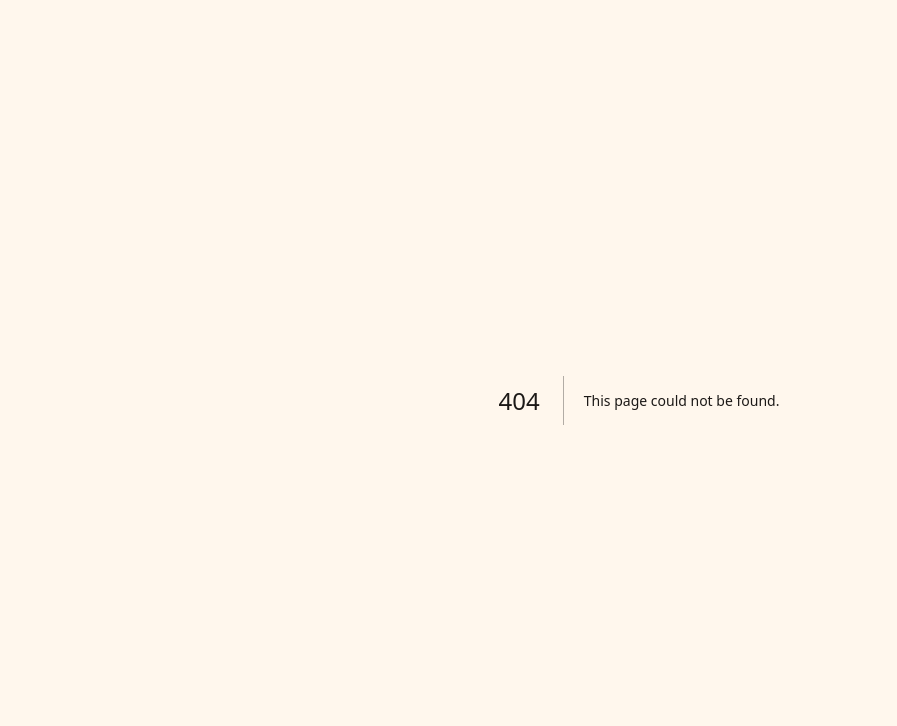
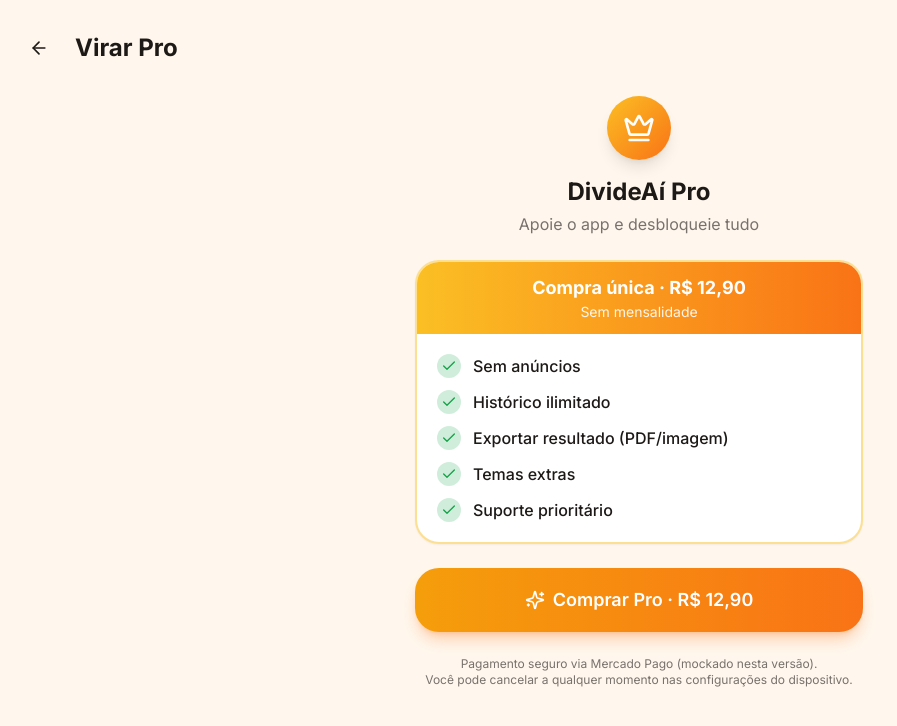
Before and after one commit to admsouzacode-ops/divideai, a Next.js app: page /pro in a window 1280 px wide. Before the commit this address had no page. Shown: the top 726 px of the page, without its empty margins (1-898 px from the left). Built offline with nearby package versions, Linux system fonts and the light colour scheme.

Commit message:
feat: add Histórico and Pro paywall pages

```diff
--- /dev/null
+++ b/src/app/historico/page.tsx
@@ -0,0 +1,124 @@
+"use client";
+
+import { useEffect, useState } from "react";
+import Link from "next/link";
+import { ArrowLeft, History, Trash2, Flame, Receipt } from "lucide-react";
+import { Button } from "@/components/ui/button";
+import { Card, CardContent } from "@/components/ui/card";
+import { formatCurrency } from "@/lib/utils";
+import { getHistory, clearHistory, getPreferences } from "@/lib/storage";
+import type { SplitHistoryItem } from "@/types";
+
+export default function HistoricoPage() {
+  const [history, setHistory] = useState<SplitHistoryItem[]>([]);
+  const [isPro, setIsPro] = useState(false);
+
+  useEffect(() => {
+    setHistory(getHistory());
+    setIsPro(getPreferences().isPro);
+  }, []);
+
+  const handleClear = () => {
+    if (confirm("Tem certeza que deseja limpar todo o histórico?")) {
+      clearHistory();
+      setHistory([]);
+    }
+  };
+
+  return (
+    <main className="min-h-dvh px-4 py-6 safe-bottom">
+      <div className="mb-6 flex items-center justify-between">
+        <div className="flex items-center gap-3">
+          <Link href="/">
+            <Button variant="ghost" size="icon" className="rounded-full">
+              <ArrowLeft className="h-5 w-5" />
+            </Button>
+          </Link>
+          <div>
+            <h1 className="text-2xl font-bold">Histórico</h1>
+            <p className="text-sm text-muted-foreground">
+              {isPro ? "Ilimitado (Pro)" : "Últimas 5 (Free)"}
+            </p>
+          </div>
+        </div>
+        {history.length > 0 && (
+          <Button variant="ghost" size="sm" onClick={handleClear} className="text-secondary gap-1">
+            <Trash2 className="h-4 w-4" />
+            Limpar
+          </Button>
+        )}
+      </div>
+
+      <div className="mx-auto max-w-md space-y-3">
+        {history.length === 0 ? (
+          <Card className="py-12">
+            <CardContent className="flex flex-col items-center text-center gap-3">
+              <History className="h-12 w-12 text-muted-foreground/50" />
+              <p className="text-muted-foreground">
+                Nenhuma divisão salva ainda.
+              </p>
+              <Link href="/">
+                <Button variant="outline">Fazer a primeira divisão</Button>
+              </Link>
+            </CardContent>
+          </Card>
+        ) : (
+          history.map((item) => (
+            <Card key={item.id} className="overflow-hidden">
+              <CardContent className="p-4 flex items-center gap-4">
+                <div
+                  className={`flex h-12 w-12 shrink-0 items-center justify-center rounded-2xl ${
+                    item.mode === "bbq"
+                      ? "bg-primary/10 text-primary"
+                      : "bg-stone-100 text-stone-600 dark:bg-stone-800"
+                  }`}
+                >
+                  {item.mode === "bbq" ? (
+                    <Flame className="h-6 w-6" />
+                  ) : (
+                    <Receipt className="h-6 w-6" />
+                  )}
+                </div>
+                <div className="flex-1 min-w-0">
+                  <p className="font-semibold truncate">{item.title}</p>
+                  <p className="text-sm text-muted-foreground">
+                    {item.peopleCount} pessoas ·{" "}
+                    {new Date(item.createdAt).toLocaleDateString("pt-BR", {
+                      day: "2-digit",
+                      month: "short",
+                      hour: "2-digit",
+                      minute: "2-digit",
+                    })}
+                  </p>
+                </div>
+                <div className="text-right">
+                  <p className="font-bold text-primary">
+                    {formatCurrency(item.total)}
+                  </p>
+                  <p className="text-xs text-muted-foreground capitalize">
+                    {item.mode === "bbq" ? "Churrasco" : "Normal"}
+                  </p>
+                </div>
+              </CardContent>
+            </Card>
+          ))
+        )}
+
+        {!isPro && history.length >= 5 && (
+          <Card className="border-amber-300 bg-amber-50 dark:bg-amber-950/30 dark:border-amber-800">
+            <CardContent className="p-4 text-center">
+              <p className="text-sm text-amber-800 dark:text-amber-200 mb-3">
+                Limite do plano Free atingido. Faça upgrade para histórico ilimitado!
+              </p>
+              <Link href="/pro">
+                <Button size="sm" className="bg-amber-500 hover:bg-amber-600">
+                  Virar Pro
+                </Button>
+              </Link>
+            </CardContent>
+          </Card>
+        )}
+      </div>
+    </main>
+  );
+}
--- /dev/null
+++ b/src/app/pro/page.tsx
@@ -0,0 +1,123 @@
+"use client";
+
+import { useState, useEffect } from "react";
+import Link from "next/link";
+import { ArrowLeft, Check, Crown, Sparkles } from "lucide-react";
+import { Button } from "@/components/ui/button";
+import { Card, CardContent } from "@/components/ui/card";
+import { getPreferences, setProStatus } from "@/lib/storage";
+
+const FEATURES = [
+  "Sem anúncios",
+  "Histórico ilimitado",
+  "Exportar resultado (PDF/imagem)",
+  "Temas extras",
+  "Suporte prioritário",
+];
+
+export default function ProPage() {
+  const [isPro, setIsPro] = useState(false);
+  const [loading, setLoading] = useState(false);
+
+  useEffect(() => {
+    setIsPro(getPreferences().isPro);
+  }, []);
+
+  const handlePurchase = async () => {
+    setLoading(true);
+    // Mock Mercado Pago integration
+    await new Promise((r) => setTimeout(r, 1500));
+
+    setProStatus(true);
+    setIsPro(true);
+    setLoading(false);
+    alert("🎉 Parabéns! Você agora é Pro. Obrigado pelo apoio!");
+  };
+
+  if (isPro) {
+    return (
+      <main className="min-h-dvh px-4 py-6 flex flex-col items-center justify-center">
+        <div className="text-center space-y-4 max-w-sm">
+          <div className="mx-auto flex h-20 w-20 items-center justify-center rounded-full bg-amber-100 text-amber-600">
+            <Crown className="h-10 w-10" />
+          </div>
+          <h1 className="text-3xl font-bold">Você é Pro! 🎉</h1>
+          <p className="text-muted-foreground">
+            Obrigado por apoiar o DivideAí. Aproveite todos os recursos sem limites.
+          </p>
+          <Link href="/">
+            <Button size="lg" className="mt-4">
+              Voltar ao app
+            </Button>
+          </Link>
+        </div>
+      </main>
+    );
+  }
+
+  return (
+    <main className="min-h-dvh px-4 py-6 safe-bottom">
+      <div className="mb-6 flex items-center gap-3">
+        <Link href="/">
+          <Button variant="ghost" size="icon" className="rounded-full">
+            <ArrowLeft className="h-5 w-5" />
+          </Button>
+        </Link>
+        <h1 className="text-2xl font-bold">Virar Pro</h1>
+      </div>
+
+      <div className="mx-auto max-w-md space-y-6">
+        <div className="text-center">
+          <div className="mx-auto mb-4 flex h-16 w-16 items-center justify-center rounded-full bg-gradient-to-br from-amber-400 to-orange-500 text-white shadow-lg">
+            <Crown className="h-8 w-8" />
+          </div>
+          <h2 className="text-2xl font-bold">DivideAí Pro</h2>
+          <p className="text-muted-foreground mt-1">
+            Apoie o app e desbloqueie tudo
+          </p>
+        </div>
+
+        <Card className="border-2 border-amber-400/50 overflow-hidden">
+          <div className="bg-gradient-to-r from-amber-400 to-orange-500 px-4 py-3 text-center">
+            <p className="text-white font-bold text-lg">
+              Compra única · R$ 12,90
+            </p>
+            <p className="text-white/90 text-sm">Sem mensalidade</p>
+          </div>
+          <CardContent className="pt-5 space-y-3">
+            {FEATURES.map((f) => (
+              <div key={f} className="flex items-center gap-3">
+                <div className="flex h-6 w-6 items-center justify-center rounded-full bg-success/20 text-success">
+                  <Check className="h-4 w-4" />
+                </div>
+                <span className="font-medium">{f}</span>
+              </div>
+            ))}
+          </CardContent>
+        </Card>
+
+        <Button
+          size="xl"
+          className="w-full bg-gradient-to-r from-amber-500 to-orange-500 hover:from-amber-600 hover:to-orange-600 shadow-lg shadow-orange-500/30 gap-2"
+          onClick={handlePurchase}
+          disabled={loading}
+        >
+          {loading ? (
+            "Processando..."
+          ) : (
+            <>
+              <Sparkles className="h-5 w-5" />
+              Comprar Pro · R$ 12,90
+            </>
+          )}
+        </Button>
+
+        <p className="text-center text-xs text-muted-foreground">
+          Pagamento seguro via Mercado Pago (mockado nesta versão).
+          <br />
+          Você pode cancelar a qualquer momento nas configurações do dispositivo.
+        </p>
+      </div>
+    </main>
+  );
+}
```
